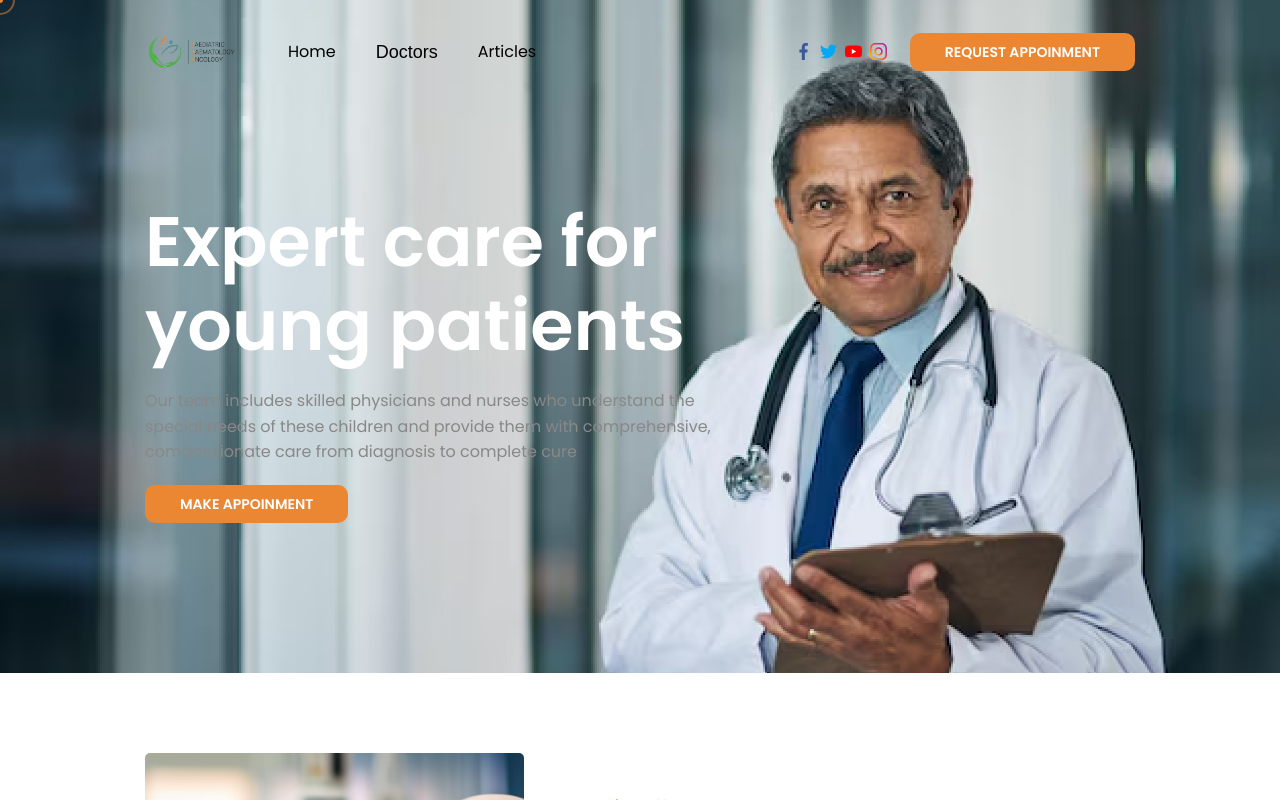
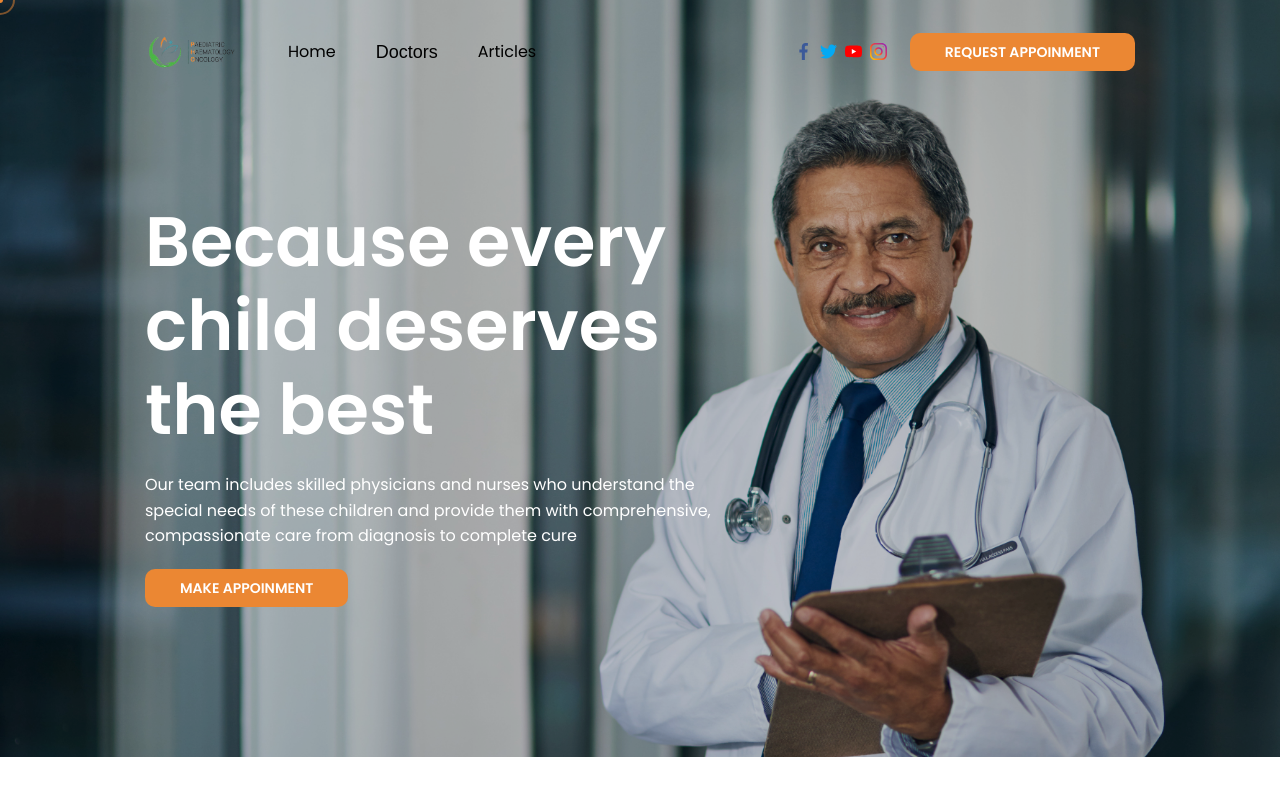
Before and after one commit to Arundurai29/iknow, a Next.js app: page /home in a window 1280 px wide. Shown: the top 800 px of the page. Built offline with nearby package versions, Linux system fonts and the light colour scheme.

Commit message:
6/11 new

```diff
--- a/app/home/page.js
+++ b/app/home/page.js
@@ -35,7 +35,7 @@ const Home = () => {
       <div className="home_banner">
         <div className="container">
           <div className="Home_banner_left">
-            <h1>Expert care for young patients
+            <h1>Because every child deserves the best
 </h1>
             <p>
               {" "}
--- a/public/css/custom.css
+++ b/public/css/custom.css
@@ -1,10 +1,15 @@
 .home_banner{
-  background: url(/img/about/img1.jpg) center center no-repeat;
+  background: url(/img/about/img6.jpg) center center no-repeat;
   background-size: cover;
   padding: 200px 0 150px;
   position: relative;
 }
-
+.home_banner::before{
+    position: absolute;
+    content: '';
+    background: rgba(0, 0, 0, 0.2);
+    inset: 0;
+}
 .Home_banner_left>*{
     padding: 0;
     margin: 0;
@@ -16,6 +21,10 @@
 }
 .Home_banner_left h1{
     font-size: 70px;
+    color: #fff;
+}
+.Home_banner_left p{
+
     color: #fff;
 }
 .defalut_section{
```
Also changed, not shown: public/img/about/img6.jpg (added).
